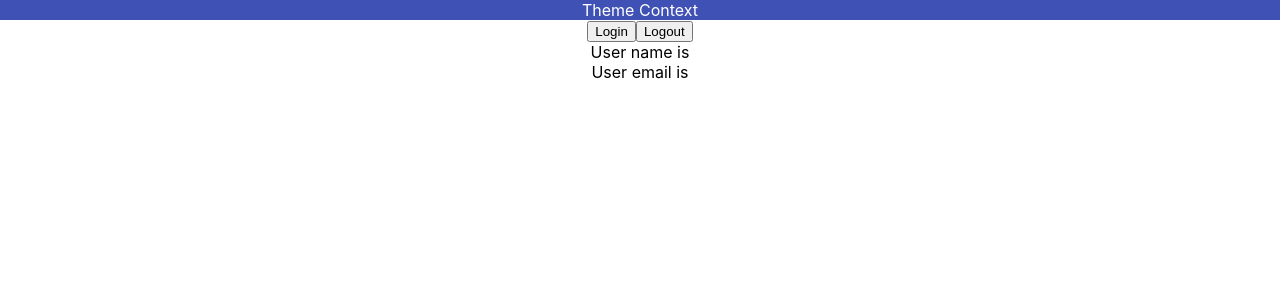
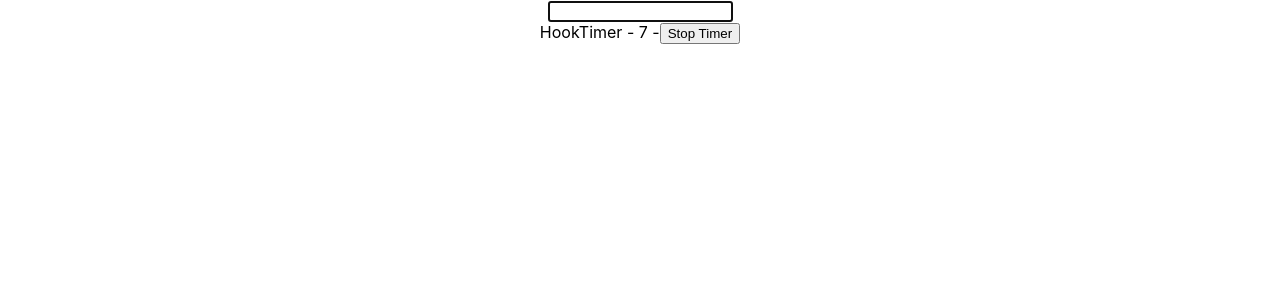
Before and after one commit to sangotp/reactjs_typescript_tutorials, a React (Create React App) app: page / in a window 1280 px wide. Shown: the top 300 px of the page. Built offline with nearby package versions, Linux system fonts and the light colour scheme.

Commit message:
UseRef Hook In ReactJS And Typescript

```diff
--- a/src/App.tsx
+++ b/src/App.tsx
@@ -15,6 +15,8 @@
 import { UserContextProvider } from './components/context/UserContext';
 import { Box } from './components/context/Box';
 import { User } from './components/context/User';
+import { DOMRef } from './components/ref/DOMRef';
+import { MutableRef } from './components/ref/MutableRef';
 
 function App() {
   const personName = {
@@ -75,13 +77,16 @@
       {/* <Heading>UseReducer Hook</Heading>
       <Counter /> */}
 
-      <ThemeContextProvider>
+      {/* <ThemeContextProvider>
         <Box />
       </ThemeContextProvider>
 
       <UserContextProvider>
         <User />
-      </UserContextProvider>
+      </UserContextProvider> */}
+
+      <DOMRef />
+      <MutableRef />
     </div>
   );
 }
--- /dev/null
+++ b/src/components/ref/DOMRef.tsx
@@ -0,0 +1,15 @@
+import { useRef, useEffect } from 'react'
+
+export const DOMRef = () => {
+    const inputRef = useRef<HTMLInputElement>(null!);
+
+    useEffect(() => {
+        inputRef.current.focus()
+    }, [])
+
+    return (
+        <div>
+            <input type='text' ref={inputRef} />
+        </div>
+    )
+}
--- /dev/null
+++ b/src/components/ref/MutableRef.tsx
@@ -0,0 +1,27 @@
+import { useState, useEffect, useRef } from "react";
+
+export const MutableRef = () => {
+    const [timer, setTimer] = useState(0)
+    const interValRef = useRef<number | null>(null);
+
+    const stopTimer = () => {
+        if (interValRef.current) window.clearInterval(interValRef.current)
+    }
+
+    useEffect(() => {
+        interValRef.current = window.setInterval(() => {
+            setTimer((timer) => timer + 1 )
+        }, 1000);
+
+        return () => {
+            stopTimer()
+        }
+    }, [])
+
+    return (
+        <div>
+            HookTimer - {timer} -
+            <button onClick={() => stopTimer()}>Stop Timer</button>
+        </div>
+    )
+}
```
